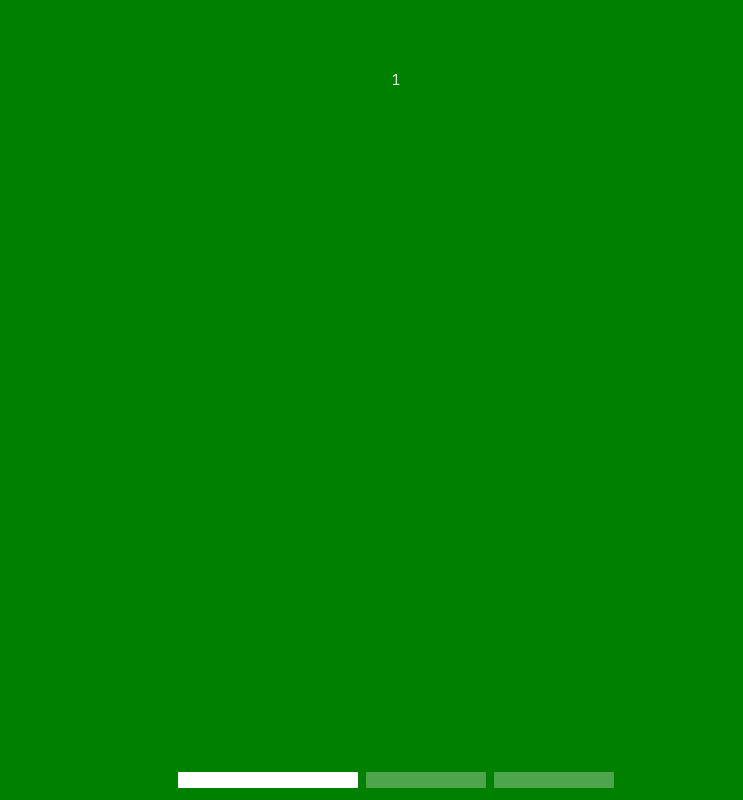
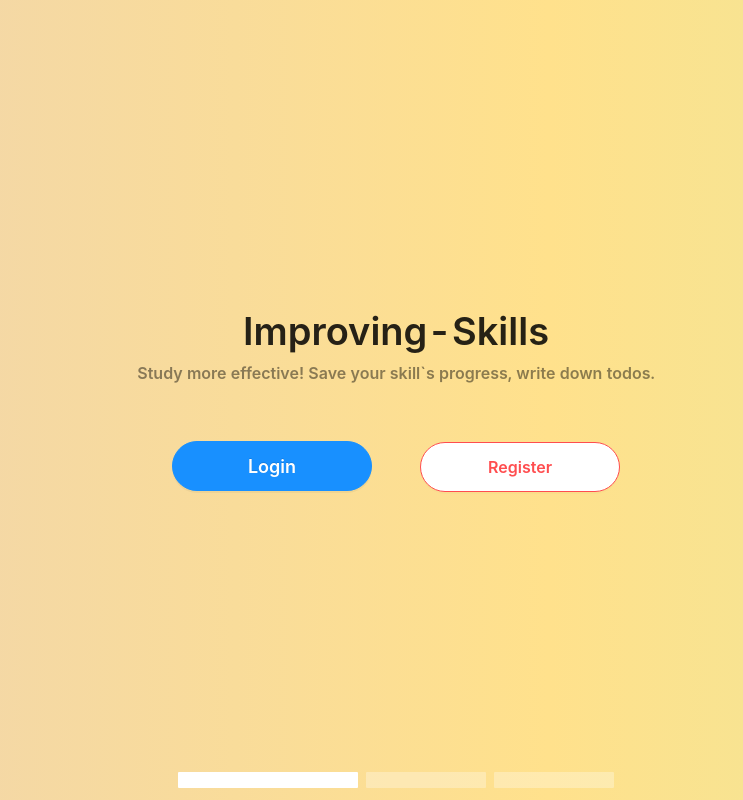
Before and after one commit to fsoocie/Improving-skills, a React (Create React App) app in the folder client/: page / in a window 1280 px wide. Shown: the whole page, without its empty margins (244-987 px from the left). Built offline with nearby package versions, Linux system fonts and the light colour scheme.

Commit message:
Add toggling slides, fix HTML-Coding at auth pages

```diff
--- a/client/src/App.tsx
+++ b/client/src/App.tsx
@@ -4,7 +4,6 @@ import {AuthenticatePage} from "./pages/AuthenticatePage";
 
 
 function App() {
-
   return (
     <AuthenticatePage />
   );
--- a/client/src/modules/LoginForm/LoginForm.scss
+++ b/client/src/modules/LoginForm/LoginForm.scss
@@ -15,6 +15,9 @@
     height: 42px;
     width: 260px;
     border-radius: 8px;
+    h5 {
+      margin-bottom: 0;
+    }
   }
 }
 .googleSignInItem {
@@ -22,3 +25,6 @@
     margin: 0 auto;
   }
 }
+.linkToRegister {
+  font-size: 16px;
+}
--- a/client/src/modules/LoginForm/LoginForm.tsx
+++ b/client/src/modules/LoginForm/LoginForm.tsx
@@ -4,8 +4,14 @@ import React from 'react';
 import './LoginForm.scss'
 import {FormField} from "../../components/FormField/FormField";
 import {GoogleButton} from "../../components/GoogleButton/GoogleButton";
+import { Slides } from '../../pages/AuthenticatePage';
 
-export const LoginForm = () => {
+interface ILoginFormProps {
+  setSlide: (slide: number) => void
+}
+
+export const LoginForm: React.FC<ILoginFormProps> = ({setSlide}) => {
+
   const onFinish = (values: any) => {
     console.log('Received values of form: ', values);
   };
@@ -38,7 +44,7 @@ export const LoginForm = () => {
         name='password'
         rules={[{ required: true, message: 'Please input your Password!' }]}
       />
-      <Form.Item>
+      <Form.Item style={{marginBottom: 18}}>
         <div className='loginItem'>
           <Button className='loginItem__button' type="primary" htmlType="submit" >
             <Typography.Title level={5} style={{color: 'aliceblue', marginTop: 2}}>Login</Typography.Title>
@@ -48,5 +54,6 @@ export const LoginForm = () => {
       <Form.Item className='googleSignInItem'>
           <GoogleButton text='Sign In with Google' />
       </Form.Item>
+      <Typography.Link className='linkToRegister' type='secondary' onClick={setSlide.bind(null, Slides.Register)}>or Register</Typography.Link>
     </Form>
 )}
--- a/client/src/modules/RegisterForm/RegisteForm.tsx
+++ b/client/src/modules/RegisterForm/RegisteForm.tsx
@@ -4,17 +4,22 @@ import React from 'react';
 import './RegisterForm.scss'
 import {FormField} from "../../components/FormField/FormField";
 import {GoogleButton} from "../../components/GoogleButton/GoogleButton";
+import {Slides} from "../../pages/AuthenticatePage";
 
-export const RegisterForm = () => {
+interface IRegisterFormProps {
+  setSlide: (slide: number) => void
+}
+
+export const RegisterForm: React.FC<IRegisterFormProps> = ({setSlide}) => {
   const onFinish = (values: any) => {
     console.log('Received values of form: ', values);
   };
 
   return (
     <Form
-      name="normal_login"
+      name="normal_register"
       className="register-form"
-      initialValues={{ remember: true }}
+      initialValues={{remember: true}}
       onFinish={onFinish}
     >
       <div className='register-form-header'>
@@ -23,49 +28,55 @@ export const RegisterForm = () => {
 
       <FormField
         name='username'
-        prefix={<UserOutlined className="site-form-item-icon" />}
+        prefix={<UserOutlined className="site-form-item-icon"/>}
         placeholder='Enter Username'
-        rules={[{ required: true, message: 'Please input your Username' }]}
+        rules={[{required: true, message: 'Please input your Username'}]}
         size='large'
         type='text'
       />
 
       <FormField
         name='email'
-        prefix={<MailOutlined />}
+        prefix={<MailOutlined/>}
         placeholder='Enter E-mail'
-        rules={[{ required: true, message: 'Please input your E-mail!' }]}
+        rules={[{required: true, message: 'Please input your E-mail!'}]}
         size='large'
         type='text'
       />
 
       <FormField
-        prefix={<LockOutlined className="site-form-item-icon" />}
+        prefix={<LockOutlined className="site-form-item-icon"/>}
         type='password'
         size='large'
         placeholder='Enter Password'
         name='password'
-        rules={[{ required: true, message: 'Please input your Password!' }]}
+        rules={[{required: true, message: 'Please input your Password!'}]}
       />
 
       <FormField
-        prefix={<LockOutlined className="site-form-item-icon" />}
+        prefix={<LockOutlined className="site-form-item-icon"/>}
         type='password'
         size='large'
         placeholder='Repeat Password'
         name='repeatPassword'
-        rules={[{ required: true, message: 'Please repeat your Password!' }]}
+        rules={[{required: true, message: 'Please repeat your Password!'}]}
       />
 
       <Form.Item>
-        <div className='loginItem'>
-          <Button className='loginItem__button' type="primary" htmlType="submit" >
-            <Typography.Title level={5} style={{color: 'aliceblue', marginTop: 2}}>Register</Typography.Title>
+        <div className='registerItem'>
+          <Button className='registerItem__button' type="primary" htmlType="submit">
+            <Typography.Title level={5}>Register</Typography.Title>
           </Button>
         </div>
       </Form.Item>
+
       <Form.Item className='googleSignInItem'>
-        <GoogleButton text='Sign Up with Google' />
+        <GoogleButton text='Sign Up with Google'/>
       </Form.Item>
+
+
+      <Typography.Link className='linkToLogin' onClick={setSlide.bind(null, Slides.Login)} type='secondary'>or Login</Typography.Link>
+
     </Form>
-  )}
+  )
+}
--- a/client/src/modules/RegisterForm/RegisterForm.scss
+++ b/client/src/modules/RegisterForm/RegisterForm.scss
@@ -4,13 +4,17 @@
   background: aliceblue;
   border-radius: 12px;
 }
-.loginItem {
+.registerItem {
   display: flex;
   justify-content: center;
   &__button {
     height: 40px;
     width: 260px;
     border-radius: 8px;
+    h5 {
+      color: aliceblue;
+      margin-bottom: 0;
+    }
   }
 }
 .googleSignInItem {
@@ -18,6 +22,9 @@
     margin: 8px auto 0 auto;
   }
 }
+.linkToLogin {
+  font-size: 16px;
+}
 .register-form-header {
   display: flex;
   justify-content: center;
--- /dev/null
+++ b/client/src/modules/StartForm/StartForm.scss
@@ -0,0 +1,37 @@
+.startForm {
+  &__header {
+    display: flex;
+    flex-direction: column;
+    align-items: center;
+  }
+  &__title {
+    font-size: 5rem;
+    margin-bottom: 0 !important;
+  }
+  &__describe {
+    font-size: 2rem;
+    margin-top: 0.4em !important;
+  }
+  &__buttons {
+    margin-top: 3rem;
+    .ant-btn-round.ant-btn-lg {
+      height: 50px;
+    }
+    &-signIn {
+      margin-right: 3rem;
+      width: 200px;
+      h4 {
+        color: white;
+        margin-bottom: 0;
+        font-size: 18px;
+      }
+    }
+    &-signUp {
+      height: 50px;
+      width: 200px;
+      h5 {
+        margin-bottom: 0;
+      }
+    }
+  }
+}
--- /dev/null
+++ b/client/src/modules/StartForm/StartForm.tsx
@@ -0,0 +1,28 @@
+import React from 'react';
+import {Button, Typography} from "antd";
+import './StartForm.scss'
+import { Slides } from '../../pages/AuthenticatePage';
+
+interface IStartFormProps {
+  setSlide: (slide: number) => void
+}
+
+
+export const StartForm: React.FC<IStartFormProps> = ({setSlide}) => {
+  return (
+    <>
+      <div className="startForm__header">
+        <Typography.Title level={1} className="startForm__title">Improving-Skills</Typography.Title>
+        <Typography.Title level={5} type='secondary' className='startForm__describe'>Study more effective! Save your skill`s progress, write down todos.</Typography.Title>
+      </div>
+      <div className='startForm__buttons'>
+        <Button onClick={setSlide.bind(null, Slides.Login)} className='startForm__buttons-signIn' shape='round' type='primary' size='large'>
+          <Typography.Title level={4}>Login</Typography.Title>
+        </Button>
+        <Button onClick={setSlide.bind(null, Slides.Register)} className='startForm__buttons-signUp' shape='round' danger size='large'>
+          <Typography.Title level={5} type="danger">Register</Typography.Title>
+        </Button>
+      </div>
+    </>
+  );
+};
--- a/client/src/pages/AuthenticatePage.tsx
+++ b/client/src/pages/AuthenticatePage.tsx
@@ -1,36 +1,39 @@
 import {Carousel} from "antd";
-import React, {CSSProperties} from "react";
+import React, {RefObject, useRef} from "react";
 import '../styles/Authenticate/AuthenticatePage.scss'
 import {LoginForm} from "../modules/LoginForm/LoginForm";
 import {RegisterForm} from "../modules/RegisterForm/RegisteForm";
 import classNames from 'classnames'
+import {StartForm} from "../modules/StartForm/StartForm";
 
-const contentStyle: CSSProperties = {
-  height: '100vh',
-  width: '100vw',
-  color: '#fff',
-  lineHeight: '160px',
-  textAlign: 'center',
-  background: '#364d79',
-};
+export enum Slides {
+  Start = 0,
+  Login = 1,
+  Register = 2
+}
 
 export const AuthenticatePage = () => {
 
-  const onChange = () => console.log('changed')
+  const carouselRef = useRef<Carousel | null>(null)
+  const setSlide = (slide: number) => {
+    carouselRef.current!.goTo(slide)
+  }
 
   return (
-    <Carousel dots={{className: 'dots'}} afterChange={onChange}>
+    <Carousel ref={carousel => carouselRef.current = carousel} dots={{className: 'dots'}}>
       <div>
-        <div style={{...contentStyle, background: "green"}}>1</div>
+        <div className='authPage startPage'>
+          <StartForm setSlide={setSlide}/>
+        </div>
       </div>
       <div>
         <div className={classNames('authPage', 'loginPage')}>
-            <LoginForm />
+            <LoginForm setSlide={setSlide} />
         </div>
       </div>
       <div>
         <div className={classNames('authPage', 'registerPage')}>
-          <RegisterForm />
+          <RegisterForm setSlide={setSlide} />
         </div>
       </div>
     </Carousel>
--- a/client/src/styles/Authenticate/AuthenticatePage.scss
+++ b/client/src/styles/Authenticate/AuthenticatePage.scss
@@ -14,22 +14,30 @@
     color: aqua;
 }
 
+.startPage {
+    background: linear-gradient(-90deg, #A2FDCB, #FFE18C, #CEB8FE);
+    animation: gradient 40s ease infinite;
+    flex-direction: column;
+}
+
+
 .loginPage {
     background: linear-gradient(-45deg, #ee7752, #c52a5c, #0184a3, #11a389);
+    animation: gradient 20s ease infinite;
 }
 
 .registerPage {
     background: linear-gradient(-80deg, #ee7752, purple, #23a6d5, darkred);
+    animation: gradient 20s ease infinite;
 }
 
 .authPage {
+    align-items: center;
     background-size: 400% 400%;
     width: 100vw;
     height: 100vh;
-    animation: gradient 20s ease infinite;
     display: flex;
     justify-content: center;
-    align-items: center;
 }
 
 
```
Also changed, not shown: client/package.json (+5 -2 lines), 2 other files (tests, documents, lock files or other folders).
